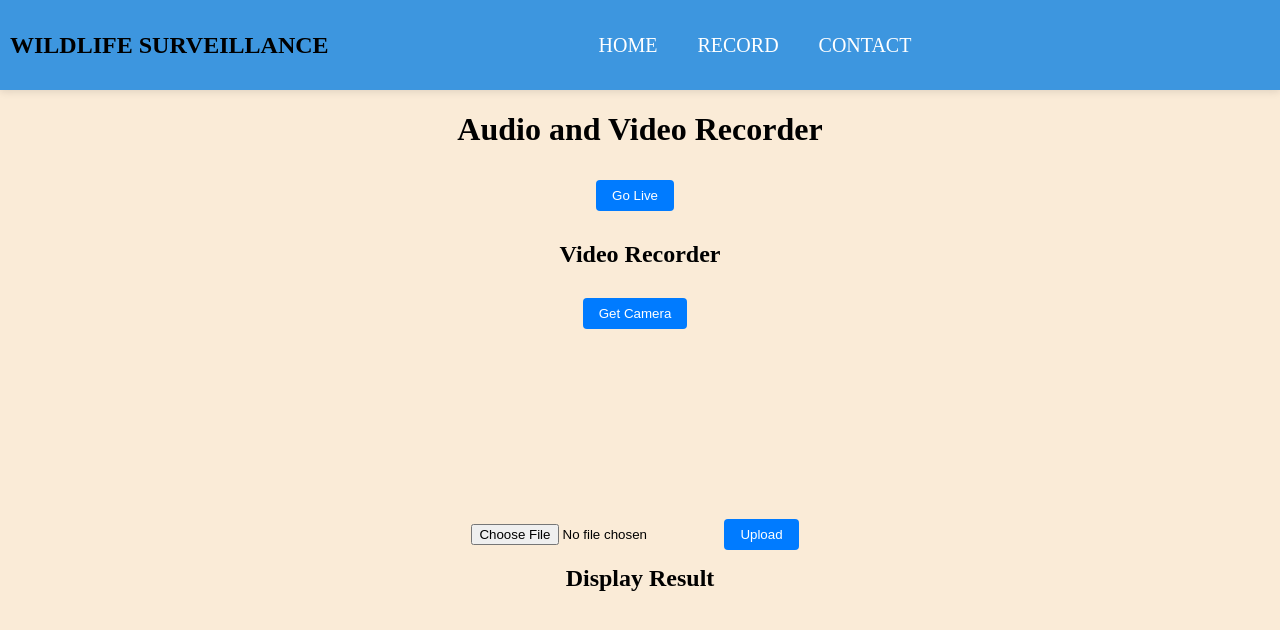
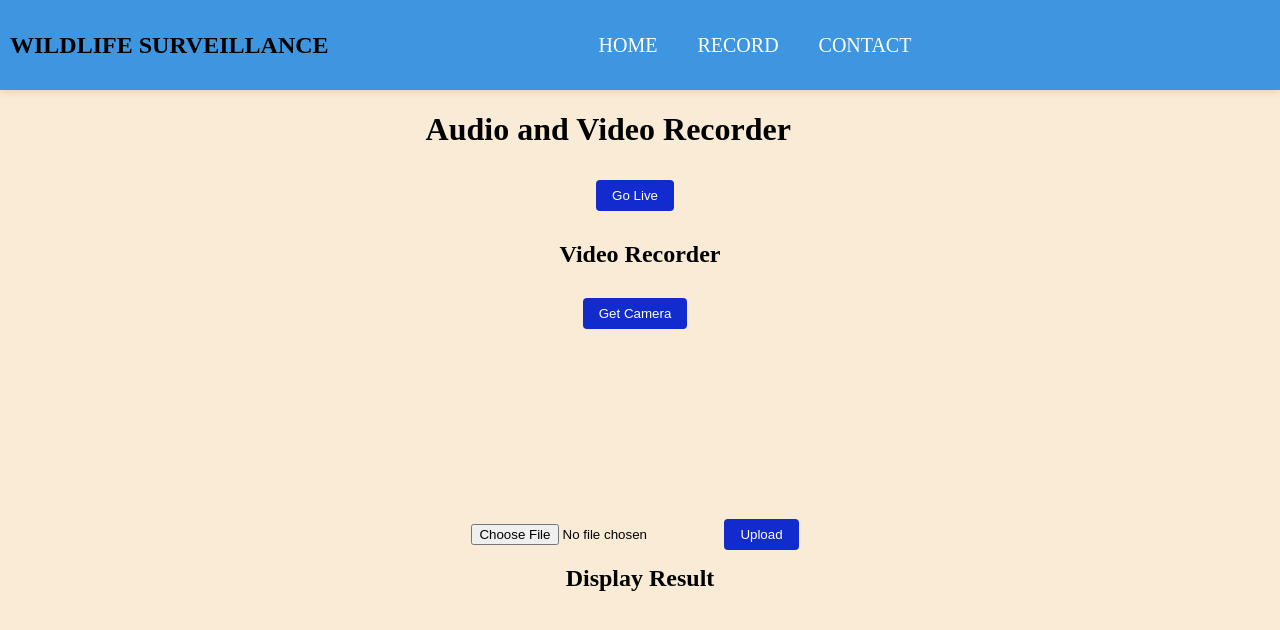
Before and after one commit to Sandip77-hub/Audio-Video-Recorder-Frontend, a React (Create React App) app: page /record in a window 1280 px wide. Shown: the top 630 px of the page. Built offline with nearby package versions, Linux system fonts and the light colour scheme.

Commit message:
audio added

```diff
--- a/src/AudioVideo/App1.js
+++ b/src/AudioVideo/App1.js
@@ -14,7 +14,9 @@ const App = () => {
 
 	return (
 		<div>
-			<h1>Audio and Video Recorder</h1>
+			<div className="mid">
+			<h1 className="content-marq">Audio and Video Recorder</h1>
+			</div>
 			<div className="button-flex">
 				<button  onClick={toggleRecordOption("video")}>Go Live</button>
 			</div>
--- a/src/AudioVideo/Appstyle.css
+++ b/src/AudioVideo/Appstyle.css
@@ -1,8 +1,17 @@
-h1, h2, .button-flex, .video-controls, .video-player, .upload-image{
+.mid,h2, .button-flex, .video-controls, .video-player, .upload-image{
     text-align: center;
 }
-button {
-    background-color: #007bff;
+@keyframes marquee {
+    50% { transform: translateX(0); }
+    50% { transform: translateX(-20%); }
+  }
+.content-marq{
+    display: inline-block;
+    animation: marquee 7s linear 19;
+    white-space: nowrap;
+}
+button{
+    background-color: #122bcf;
     color: #ffffff;
     border: none;
     border-radius: 4px;
@@ -11,13 +20,19 @@ button {
     margin-bottom: 10px;
     padding: 8px 16px;
     margin-top: 10px;
+    transition: background-color 0.3s ease, color 0.3s ease;
+
+}
+button:hover{
+    background-color: #395bc9;
+    color: #ffffff;
 }
 .display-item{
     margin-top: 5px;
     margin-bottom: 2px;
 }
 
-@media only screen and (max-width: 600px) {
+@media only screen and (max-width: 700px) {
     button {
         margin-right: 5px;
     }
--- a/src/AudioVideo/ShowResult.js
+++ b/src/AudioVideo/ShowResult.js
@@ -4,10 +4,13 @@ import Result from './Result';
 const ShowResult = () => {
   const [result, setResult] = useState([]);
   const [selectedFile, setSelectedFile] = useState(null);
+  const [videoKey, setVideoKey] = useState(0);
 
   const handleFileChange = (event) => {
     const file = event.target.files[0];
     setSelectedFile(file);
+    setVideoKey((prevKey) => prevKey + 1);
+    setResult([]);
   };
 
   const handleUpload = async () => {
@@ -24,9 +27,9 @@ const ShowResult = () => {
         method: 'POST',
         body: formData,
       });
-      const response_json = await response.json()
-      setResult(response_json.data.finalData)
-
+      const responseData = await response.json();
+      console.log('Upload response:', responseData); // Debugging
+      setResult(responseData.data.finalData);
     } catch (error) {
       console.error('Error uploading video:', error);
     }
@@ -41,7 +44,7 @@ const ShowResult = () => {
       {selectedFile && (
         <div>
           <h3>Selected Video:</h3>
-          <video controls width="400">
+          <video key={videoKey} controls width="400">
             <source src={URL.createObjectURL(selectedFile)} type={selectedFile.type} />
             Your browser does not support the video tag.
           </video>
--- a/src/components/Navbar.js
+++ b/src/components/Navbar.js
@@ -1,20 +1,42 @@
-import React, { useState } from 'react';
+import React, { useRef, useState } from 'react';
 import { Link } from 'react-router-dom';
+import clickSound from './assets/audio.mp3';
 
 const Navbar = () => {
   const [isOpen, setIsOpen] = useState(false);
+  const audioRef = useRef(null);
 
   const toggleMenu = () => {
     setIsOpen(!isOpen);
+  };
+
+  const playSound = () => {
+    if (audioRef.current) {
+      audioRef.current.play();
+    }
+  };
+
+  const handleSoundEnded = () => {
+    // Restart the audio playback when it finishes
+    if (audioRef.current) {
+      audioRef.current.currentTime = 0; // Reset currentTime to restart playback
+      audioRef.current.play();
+    }
+  };
+
+  const handleItemClick = () => {
+    playSound();
+    toggleMenu(); // Close the menu when an item is clicked (optional)
   };
 
   return (
     <nav>
       <h1>Wildlife Surveillance</h1>
       <div className={`flex-container ${isOpen ? 'show' : ''}`}>
-        <Link to="/">Home</Link>
+        <Link to="/" onClick={toggleMenu} onClick={handleItemClick}>Home</Link>
         <Link to="/record">Record</Link>
-        <Link to="/contact">Contact</Link>
+        <Link to="/contact" onClick={toggleMenu}>Contact</Link>
+        <audio ref={audioRef} src={clickSound} onEnded={handleSoundEnded} />
       </div>
       <div className="menu-icon" onClick={toggleMenu}>
         <div className={`menu-line ${isOpen ? 'open' : ''}`}></div>
```
Also changed, not shown: 1 other file (tests, documents, lock files or other folders).
